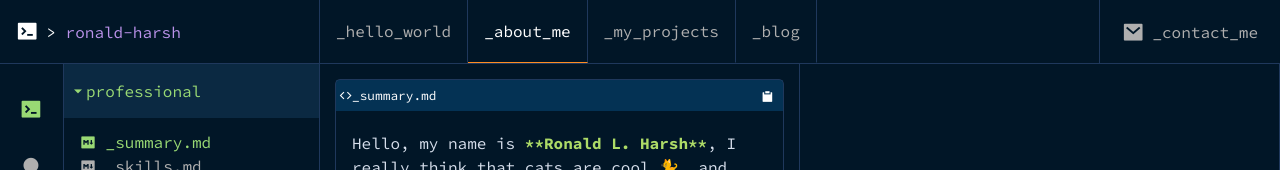
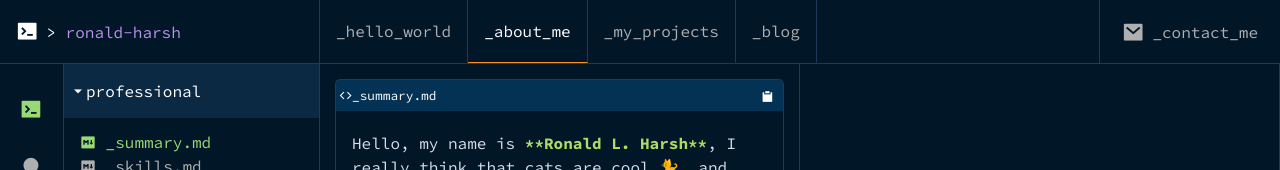
Before and after one commit to rlharsh/final-portfolio, a React (Vite) app: page /about in a window 1280 px wide. Shown: the top 170 px of the page. Built offline with nearby package versions, Linux system fonts and the light colour scheme.

Commit message:
Update dropdown for the navigation menu.

```diff
--- a/src/Components/AboutNavigation/AboutNavigation.jsx
+++ b/src/Components/AboutNavigation/AboutNavigation.jsx
@@ -24,7 +24,7 @@ const AboutNavigation = () => {
   return (
     <div className="no-select">
       <div className="anav-header">
-        <button onClick={toggleExpandedState} className="button button--clear">
+        <button onClick={toggleExpandedState} className="button button--clear white">
           {expanded ? <i className="ri-arrow-down-s-fill"></i> : <i className="ri-arrow-right-s-fill"></i>}
           {subSection.section}
         </button>
--- a/src/Components/Header/header.css
+++ b/src/Components/Header/header.css
@@ -93,8 +93,9 @@
   position: absolute;
   left: 0;
   top: 3.4rem;
-  height: calc(100vh - 5.3rem);
+  height: calc(100vh - 7.4rem);
   background-color: var(--color-background-darkest);
+  z-index: 1;
 }
 
 .header-tab {
--- a/src/Components/Header/header.scss
+++ b/src/Components/Header/header.scss
@@ -103,8 +103,9 @@
   position: absolute;
   left: 0;
   top: 3.4rem;
-  height: calc(100vh - 5.3rem);
+  height: calc(100vh - 7.4rem);
   background-color: var(--color-background-darkest);
+  z-index: 1;
 }
 
 .header-tab {
--- a/src/colors.css
+++ b/src/colors.css
@@ -31,3 +31,7 @@
 .highlight {
   color: var(--color--highlight);
 }
+
+.white {
+  color: #fff !important;
+}
--- a/src/colors.scss
+++ b/src/colors.scss
@@ -34,3 +34,7 @@
 .highlight {
   color: var(--color--highlight);
 }
+
+.white {
+  color: #fff !important;
+}
```
